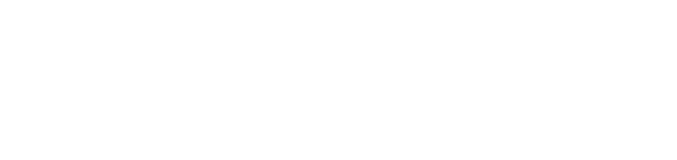
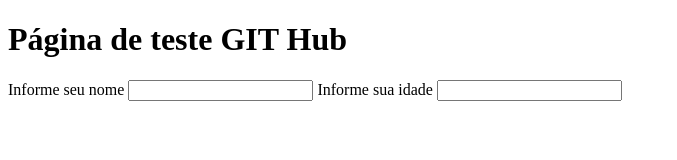
Before and after one commit to marcos-wesley/TEI2, a plain HTML site: page index.html in a window 1280 px wide. Shown: the whole page, without its empty margins (0-677 px from the left). Drawn offline with Linux system fonts and the light colour scheme.

Commit message:
Alteração na Index, Adicionando Formulário

```diff
--- a/index.html
+++ b/index.html
@@ -7,5 +7,15 @@
 </head>
 <body>
 
+    <h1>Página de teste GIT Hub</h1>
+
+    <form action="">
+        <label for="">Informe seu nome</label>
+        <input type="text">
+
+        <label for="">Informe sua idade</label>
+        <input type="text">
+    </form>
+
 </body>
 </html>
```
